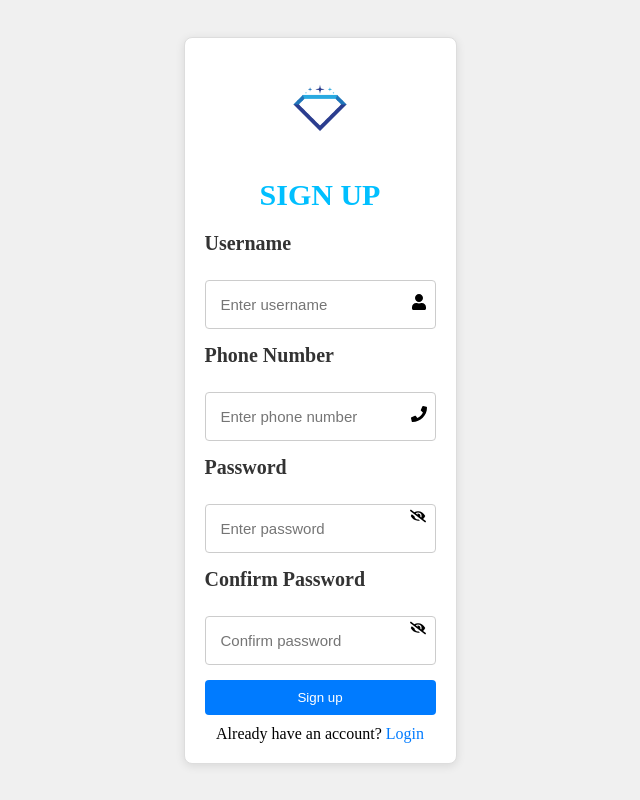
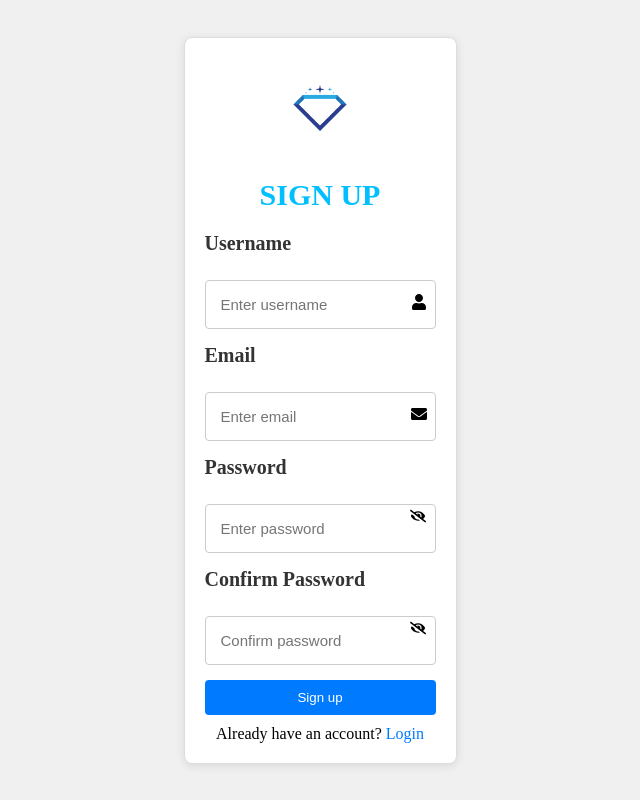
Before and after one commit to HoangNNQ157/FE_GemFPT, a React (Vite) app: page /register in a window 1280 px wide. Shown: the whole page, without its empty margins (320-960 px from the left). Built offline with nearby package versions, Linux system fonts and the light colour scheme.

Commit message:
loginandregister with email

```diff
--- a/src/component/Register/Register.jsx
+++ b/src/component/Register/Register.jsx
@@ -1,4 +1,177 @@
 import React, { useState } from 'react';
+import * as Yup from 'yup';
+import './Register.css';
+import { FaUser, FaEnvelope, FaEye, FaEyeSlash } from 'react-icons/fa';
+import { ToastContainer, toast } from 'react-toastify';
+import 'react-toastify/dist/ReactToastify.css';
+import api from "../../config/axios";
+import { Link } from 'react-router-dom';
+
+export default function Register() {
+  const [formData, setFormData] = useState({
+    username: '',
+    email: '',
+    password: '',
+    confirmPassword: ''
+  });
+
+  const [errors, setErrors] = useState({});
+  const [showPassword, setShowPassword] = useState(false);
+  const [showConfirmPassword, setShowConfirmPassword] = useState(false);
+
+  const validationSchema = Yup.object({
+    username: Yup.string()
+      .min(2, "No shorter than 2 characters!")
+      .max(50, "No longer than 50 characters!")
+      .required('Username is required'),
+    email: Yup.string()
+      .email('Invalid email address')
+      .required('Email is required'),
+    password: Yup.string().required('Password is required'),
+    confirmPassword: Yup.string()
+      .oneOf([Yup.ref('password'), null], 'Passwords must match')
+      .required('Confirm password is required'),
+  });
+
+  const handleChange = (e) => {
+    const { name, value } = e.target;
+    setFormData((prevState) => ({
+      ...prevState,
+      [name]: value
+    }));
+
+    setErrors((prevErrors) => ({
+      ...prevErrors,
+      [name]: '',
+    }));
+  };
+
+  const handleSubmit = async (e) => {
+    e.preventDefault();
+
+    try {
+      await validationSchema.validate(formData, { abortEarly: false });
+
+      const user = await api.post('/register', {
+        username: formData.username,
+        email: formData.email,
+        password: formData.password,
+      });
+      console.log("Registration success:", user.data);
+      toast.success('Registration Successful');
+
+    } catch (error) {
+      if (error instanceof Yup.ValidationError) {
+        error.inner.forEach((err) => {
+          setErrors((prevErrors) => ({
+            ...prevErrors,
+            [err.path]: err.message,
+          }));
+        });
+      } else {
+        console.log(error);
+        toast.error(error.response?.data || 'Registration failed');
+
+      }
+    }
+  };
+
+  const togglePasswordVisibility = () => {
+    setShowPassword(!showPassword);
+  };
+
+  const toggleConfirmPasswordVisibility = () => {
+    setShowConfirmPassword(!showConfirmPassword);
+  };
+
+  return (
+    <div className="form-box register">
+      <form onSubmit={handleSubmit}>
+        <img src='public/assets/logo.jpg' className="logo" alt="Logo" />
+        <h3>SIGN UP</h3>
+
+        <div className="mb-3">
+          <label className="title">Username</label>
+          <input
+            type="text"
+            className="form-control"
+            placeholder="Enter username"
+            name="username"
+            value={formData.username}
+            onChange={handleChange}
+          />
+          <FaUser className="icon" />
+          {errors.username && <span className="error-message">{errors.username}</span>}
+        </div>
+
+        <div className="mb-3">
+          <label className="title">Email</label>
+          <input
+            type="email"
+            className="form-control"
+            placeholder="Enter email"
+            name="email"
+            value={formData.email}
+            onChange={handleChange}
+          />
+          <FaEnvelope className="icon" />
+          {errors.email && <span className="error-message">{errors.email}</span>}
+        </div>
+
+        <div className="mb-3">
+          <label className="title">Password</label>
+          <div className="password-wrapper">
+            <input
+              type={showPassword ? "text" : "password"}
+              className="form-control"
+              placeholder="Enter password"
+              name="password"
+              value={formData.password}
+              onChange={handleChange}
+            />
+            <span className="password-toggle-icon" onClick={togglePasswordVisibility}>
+              {showPassword ? <FaEye /> : <FaEyeSlash  />}
+            </span>
+          </div>
+          {errors.password && <span className="error-message">{errors.password}</span>}
+        </div>
+
+        <div className="mb-3">
+          <label className="title">Confirm Password</label>
+          <div className="password-wrapper">
+            <input
+              type={showConfirmPassword ? "text" : "password"}
+              className="form-control"
+              placeholder="Confirm password"
+              name="confirmPassword"
+              value={formData.confirmPassword}
+              onChange={handleChange}
+            />
+            <span className="password-toggle-icon" onClick={toggleConfirmPasswordVisibility}>
+              {showConfirmPassword ? <FaEye /> : <FaEyeSlash  />}
+            </span>
+          </div>
+          {errors.confirmPassword && <span className="error-message">{errors.confirmPassword}</span>}
+        </div>
+
+        <div className="d-grid">
+          <button type="submit" className="btn btn-primary">Sign up</button>
+        </div>
+
+        <div className="Login-Link">
+          <p>Already have an account? <Link to="/login">Login</Link></p>
+        </div>
+
+        <ToastContainer />
+      </form>
+    </div>
+  );
+}
+
+
+
+// Đăng kí bằng email
+/* import React, { useState } from 'react';
 import * as Yup from 'yup';
 import './Register.css';
 import { FaUser, FaPhone, FaEye, FaEyeSlash } from 'react-icons/fa';
@@ -170,3 +343,4 @@ export default function Register() {
     </div>
   );
 }
+ */
--- a/src/component/login/Login.jsx
+++ b/src/component/login/Login.jsx
@@ -1,4 +1,153 @@
 import React, { useState } from 'react';
+import * as Yup from 'yup';
+import './Login.css';
+import { FaEnvelope, FaEye, FaEyeSlash } from 'react-icons/fa';
+import { ToastContainer, toast } from 'react-toastify';
+import 'react-toastify/dist/ReactToastify.css';
+import api from '../../config/axios';
+import { Link } from 'react-router-dom';
+import { useDispatch } from 'react-redux';
+import { login } from '../../redux/features/counterSlice';
+
+export default function Login() {
+  const dispatch = useDispatch();
+
+  const [formData, setFormData] = useState({
+    email: '',
+    password: ''
+  });
+  const [errors, setErrors] = useState({});
+  const [showPassword, setShowPassword] = useState(false);
+
+  const validationSchema = Yup.object({
+    email: Yup.string().email('Invalid email address').required('Email is required'),
+    password: Yup.string().required('Password is required')
+  });
+
+  const handleChange = (e) => {
+    const { name, value } = e.target;
+    setFormData((prevState) => ({
+      ...prevState,
+      [name]: value
+    }));
+  };
+
+  const handleSubmit = async (e) => {
+    e.preventDefault();
+
+    try {
+      await validationSchema.validate(formData, { abortEarly: false });
+
+      try {
+        const user = await api.post('/login', {
+          email: formData.email,
+          password: formData.password,
+        });
+
+        console.log("Login success:", user.data);
+
+        localStorage.setItem("token", user.data.token);
+        dispatch(login(user.data));
+
+        toast.success('Login Successful');
+      } catch (error) {
+        console.log(error);
+        toast.error(error.response?.data || 'Login failed');
+      }
+    } catch (validationErrors) {
+      const formattedErrors = validationErrors.inner.reduce((acc, error) => {
+        return { ...acc, [error.path]: error.message };
+      }, {});
+      setErrors(formattedErrors);
+    }
+  };
+
+  const handleLoginWithGoogle = async () => {
+    try {
+      const user = await api.post('/login-google');
+      console.log("Login with Google success:", user.data);
+
+      localStorage.setItem("token", user.data.token);
+      dispatch(login(user.data));
+
+      toast.success('Login with Google Successful');
+    } catch (error) {
+      console.log(error);
+      toast.error(error.response?.data || 'Login with Google failed');
+    }
+  };
+
+  const togglePasswordVisibility = () => {
+    setShowPassword(!showPassword);
+  };
+
+  return (
+    <>
+      <div className="form-box login">
+        <img src='public/assets/logo.jpg' className="logo-Login" alt="Logo" />
+        <form onSubmit={handleSubmit}>
+          <h3>LOGIN</h3>
+
+          <div className="mb-3">
+            <label className="title">Email</label>
+            <input
+              type="email"
+              className="form-control"
+              placeholder="Enter email"
+              name="email"
+              value={formData.email}
+              onChange={handleChange}
+            />
+            <FaEnvelope className="icon" />
+            {errors.email && <span className="error-message">{errors.email}</span>}
+          </div>
+
+          <div className="mb-3">
+            <label className="title">Password</label>
+            <div className="password-wrapper">
+              <input
+                type={showPassword ? "text" : "password"}
+                className="form-control"
+                placeholder="Enter password"
+                name="password"
+                value={formData.password}
+                onChange={handleChange}
+              />
+
+              <span className="password-toggle-icon" onClick={togglePasswordVisibility}>
+                {showPassword ? <FaEye /> : <FaEyeSlash />}
+              </span>
+            </div>
+            {errors.password && <span className="error-message">{errors.password}</span>}
+          </div>
+          <div className="d-grid">
+            <button type="submit" className="btn btn-primary">Login</button>
+          </div>
+        </form>
+
+        <div className="login-gg">
+          <button type="button" className="btn login-google" onClick={handleLoginWithGoogle}>Login with Google</button>
+        </div>
+
+        <p className="forgot-password text-right">
+          <a href="/forgot-password">Forgot password?</a>
+        </p>
+
+        <div className="register-link">
+          <p>Don't have an account? <Link to="/register">Sign up</Link></p>
+        </div>
+
+        <ToastContainer />
+      </div>
+    </>
+  );
+}
+
+
+
+
+// LOGIN BANG SDT
+/* import React, { useState } from 'react';
 import * as Yup from 'yup';
 import './Login.css';
 import { FaPhone, FaEye, FaEyeSlash } from 'react-icons/fa';
@@ -133,7 +282,7 @@ export default function Login() {
       </div>
 
       <p className="forgot-password text-right">
-        <a href="#">Forgot password?</a>
+        <a href="/forgot-password">Forgot password?</a>
       </p>
 
       <div className="register-link">
@@ -144,4 +293,4 @@ export default function Login() {
     </div>
     </>
   );
-}
+} */
```
